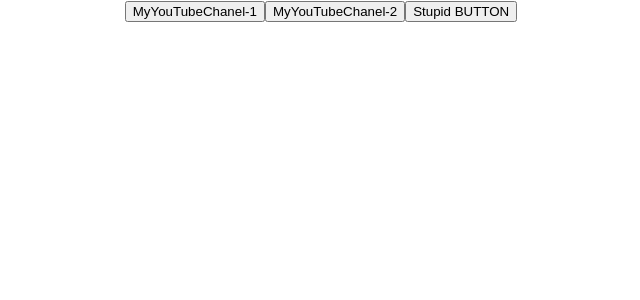
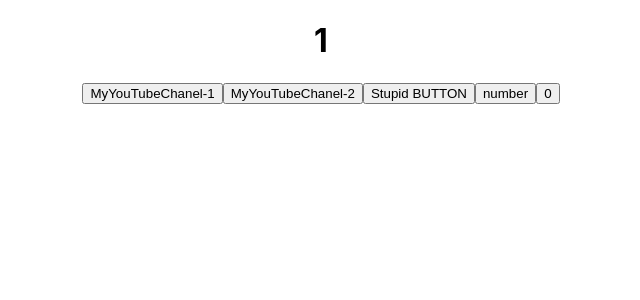
Before and after one commit to Alexander-Vecher/microtasks, a React (Create React App) app: page / in a window 1280 px wide. Shown: the top 300 px of the page, without its empty margins (319-959 px from the left). Built offline with nearby package versions, Linux system fonts and the light colour scheme.

Commit message:
useState

```diff
--- a/src/App.tsx
+++ b/src/App.tsx
@@ -1,4 +1,4 @@
-import React, {MouseEvent} from 'react';
+import React, {MouseEvent, useState} from 'react';
 import './App.css';
 import {Button} from "./components/Button";
 
@@ -22,11 +22,23 @@ export function App() {
         console.log('im stupid button')
     }
 
+    let [a, setA] = useState(1)
+    const onClick = () => {
+        setA(++a)
+        console.log(a)
+    }
+
+    const onClick1 = () => {
+        setA(a = 0)
+    }
     return (
         <div className="App">
+            <h1>{a}</h1>
             <Button name={'MyYouTubeChanel-1'} callBack={() => ButtonFoo1('im Vasya')}/>
             <Button name={'MyYouTubeChanel-2'} callBack={() => ButtonFoo2('im Ivan')}/>
             <Button name={'Stupid BUTTON'} callBack={ButtonFoo3}/>
+            <button onClick={onClick}>number</button>
+            <button onClick={onClick1}>0</button>
         </div>
     )
 }
```
